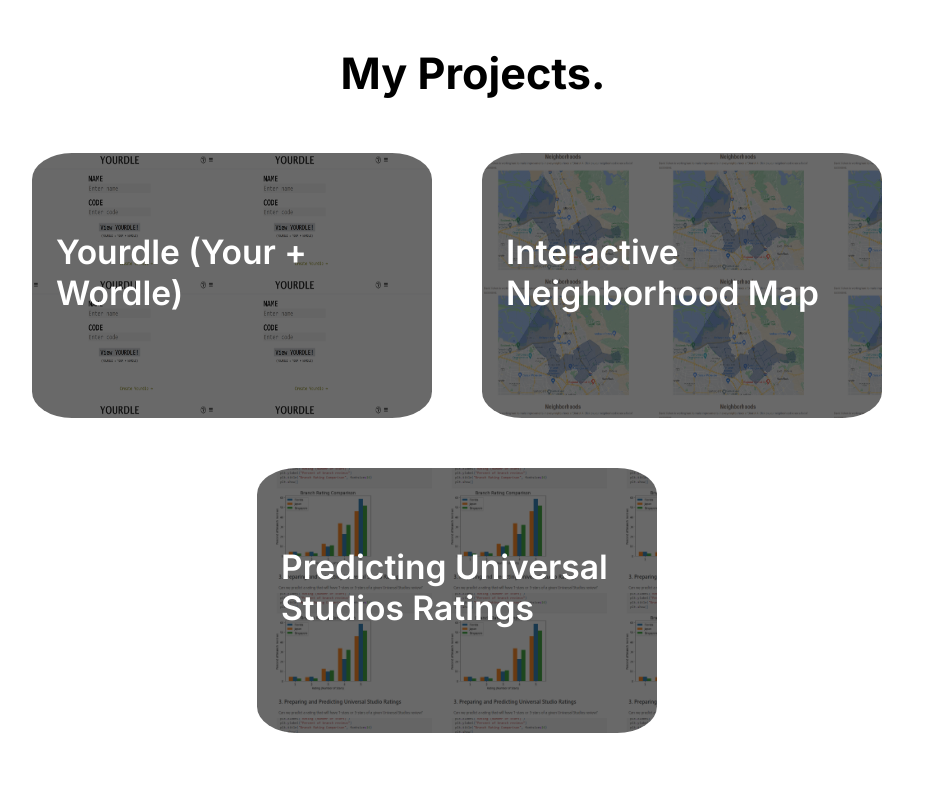
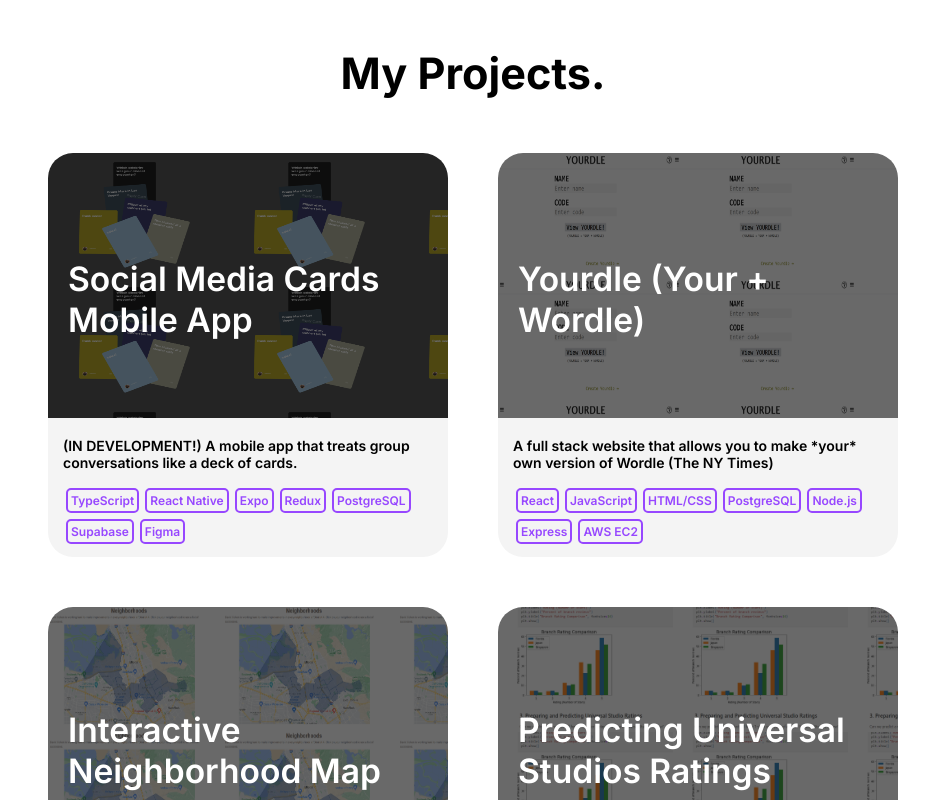
Before and after one commit to paolopedrigal/paolopedrigal.github.io, a React (Create React App) app: page / in a window 1280 px wide. Shown: the part 1300-2100 px from the top of the page, without its empty margins (167-1096 px from the left). Built offline with nearby package versions, Linux system fonts and the light colour scheme; a web font is replaced by a local one.

Commit message:
Include project descriptions

```diff
--- a/src/Projects/Project/Project.css
+++ b/src/Projects/Project/Project.css
@@ -1,52 +1,91 @@
 .project-container {
   position: relative;
+  width: 450px;
   margin: 25px;
+  display: flex;
+  flex-direction: column;
+  justify-content: center;
+  align-items: center;
+  transition: all 1s;
 }
 
 .project-pic {
+  width: 100%;
+  height: 250px;
+  height: auto;
   position: relative;
-  width: 450px;
-  height: 250px;
   background-size: 150px 150px;
   filter: brightness(0.4) contrast(90%);
   background-repeat: repeat;
-  border-radius: 10%;
-  transition: all 2s;
+  border-radius: 25px 25px 0px 0px;
 }
 
 .project-title {
   position: absolute;
   width: 50%;
-  top: 40%;
-  left: 2rem;
+  top: 10%;
   color: white;
   font-weight: 600;
+  z-index: 2;
+}
+
+.project-description {
+  background-color: #f4f4f4;
+  display: flex;
+  flex-direction: row;
+  flex-wrap: wrap;
+  justify-content: flex-start;
+  width: fit-content(450px);
+  height: auto;
+  padding: 5px 15px 10px 15px;
+  border-radius: 0px 0px 25px 25px;
+}
+
+.project-description-text {
+  font-weight: 600;
+  color: #000000;
+  font-size: 14px;
+}
+
+.project-description-skill {
+  border: solid;
+  border-width: 2px;
+  border-color: #9747ff;
+  padding: 3px;
+  color: #9747ff;
+  font-weight: 600;
+  border-radius: 5px;
+  font-size: 12px;
+  margin: 3px;
 }
 
 /* Mobile Devices */
 @media (min-width: 320px) {
+  .project-container {
+    width: 300px;
+  }
   .project-pic {
     width: 300px;
     height: 175px;
-    left: 12%;
     background-size: 175px 125px;
   }
   .project-title {
-    top: 23%;
-    left: 4rem;
     width: 90%;
+  }
+  .project-description {
+    width: fit-content(300px);
   }
 }
 
 /* Small screen - Desktop */
 @media (min-width: 480px) {
-  .project-pic {
-    height: 190px;
-  }
 }
 
 /* Medium size screen - Desktop */
 @media (min-width: 600px) {
+  .project-container {
+    width: 340px;
+  }
   .project-pic {
     width: 340px;
     height: 220px;
@@ -55,17 +94,26 @@
     top: 19%;
     font-size: 1.8rem;
   }
+  .project-description {
+    width: fit-content(340px);
+  }
 }
 
 /* Large screen - Desktop */
 @media (min-width: 1025px) {
+  .project-container {
+    width: 400px;
+  }
+
   .project-pic {
     width: 400px;
     height: 265px;
   }
   .project-title {
-    left: 4.5rem;
     font-size: 2.1rem;
+  }
+  .project-description {
+    width: fit-content(400px);
   }
 }
 
--- a/src/Projects/Project/Project.tsx
+++ b/src/Projects/Project/Project.tsx
@@ -3,27 +3,32 @@
 
 export default function Project(props: {
   title: string;
-  tech: string;
+  tech: string[];
   picFile: string;
   gitHubLink: string;
+  description: string;
 }) {
   const picPath: string = "/img/" + props.picFile;
 
   const [isHovered, setIsHovered] = useState(false);
 
-  const showTech = () => {
+  const hover = () => {
     setIsHovered(true);
   };
-  const unshowTech = () => {
+  const noHover = () => {
     setIsHovered(false);
   };
 
   return (
+    <div className="project-container">
+      {props.gitHubLink !== "" ? (
         <a
           href={props.gitHubLink}
-      target="_blank"
+          target={"_blank"}
           rel="noreferrer"
-      className="project-container"
+          onMouseEnter={hover}
+          onMouseLeave={noHover}
+          style={{ display: "flex", justifyContent: "center" }}
         >
           <div
             className="project-pic"
@@ -31,11 +36,31 @@
           ></div>
           <h2
             className="project-title"
-        onMouseEnter={showTech}
-        onMouseLeave={unshowTech}
+            style={isHovered ? { color: "#F9E110" } : { color: "#FFFFFF" }}
           >
-        {isHovered ? props.tech : props.title}
+            {props.title}
           </h2>
         </a>
+      ) : (
+        <div style={{ display: "flex", justifyContent: "center" }}>
+          <div
+            className="project-pic"
+            style={{ backgroundImage: `url(${picPath})` }}
+          ></div>
+          <h2
+            className="project-title"
+            style={isHovered ? { color: "#F9E110" } : { color: "#FFFFFF" }}
+          >
+            {props.title}
+          </h2>
+        </div>
+      )}
+      <div className="project-description">
+        <p className="project-description-text">{props.description}</p>
+        {props.tech.map((tech) => (
+          <p className="project-description-skill">{tech}</p>
+        ))}
+      </div>
+    </div>
   );
 }
--- a/src/Projects/Projects.css
+++ b/src/Projects/Projects.css
@@ -25,7 +25,7 @@
   flex-wrap: wrap;
   justify-content: center;
   align-items: center;
-  width: 80%;
+  width: 100%;
 
   /* Appearing animation */
   opacity: 0;
@@ -51,9 +51,6 @@
 @media (min-width: 600px) {
   .projects-heading {
     font-size: 2.2rem;
-  }
-  .project-items {
-    width: 90%;
   }
 }
 
--- a/src/Projects/Projects.tsx
+++ b/src/Projects/Projects.tsx
@@ -6,9 +6,10 @@
 interface ProjectObject {
   id: string;
   title: string;
-  tech: string;
+  tech: string[];
   picFile: string;
   gitHubLink: string;
+  description: string;
 }
 
 const projectsData: ProjectObject[] = require("./projects.json");
@@ -45,6 +46,7 @@
             tech={project.tech}
             picFile={project.picFile}
             gitHubLink={project.gitHubLink}
+            description={project.description}
           />
         ))}
       </div>
--- a/src/Projects/projects.json
+++ b/src/Projects/projects.json
@@ -1,23 +1,50 @@
 [
+  {
+    "id": "mask",
+    "title": "Social Media Cards Mobile App",
+    "tech": [
+      "TypeScript",
+      "React Native",
+      "Expo",
+      "Redux",
+      "PostgreSQL",
+      "Supabase",
+      "Figma"
+    ],
+    "picFile": "mask_project.png",
+    "gitHubLink": "",
+    "description": "(IN DEVELOPMENT!) A mobile app that treats group conversations like a deck of cards."
+  },
   {
     "id": "yourdle",
     "title": "Yourdle (Your + Wordle)",
-    "tech": "React, HTML/CSS, PostgreSQL, Node.js, Express, AWS EC2",
+    "tech": [
+      "React",
+      "JavaScript",
+      "HTML/CSS",
+      "PostgreSQL",
+      "Node.js",
+      "Express",
+      "AWS EC2"
+    ],
     "picFile": "yourdle_project.png",
-    "gitHubLink": "https://github.com/paolopedrigal/yourdle"
+    "gitHubLink": "https://github.com/paolopedrigal/yourdle",
+    "description": "A full stack website  that allows you to make *your* own version of Wordle (The NY Times)"
   },
   {
     "id": "map",
     "title": "Interactive Neighborhood Map",
-    "tech": "JavaScript, HTML, CSS, Python",
+    "tech": ["JavaScript", "HTML", "CSS", "Python"],
     "picFile": "neighborhoods_project.png",
-    "gitHubLink": "https://github.com/paolopedrigal/map"
+    "gitHubLink": "https://github.com/paolopedrigal/map",
+    "description": "Interactive map of neighborhoods in District 4 of San Jose, CA. Used in San Jose's District 4 City Councilmember 2024 election."
   },
   {
     "id": "universal-studios",
     "title": "Predicting Universal Studios Ratings",
-    "tech": "Python, pandas, NumPy, Matplotlib, NLTK",
+    "tech": ["Python", "pandas", "NumPy", "Matplotlib", "NLTK"],
     "picFile": "universal_studios_ratings.png",
-    "gitHubLink": "https://github.com/paolopedrigal/universal-studio-ratings"
+    "gitHubLink": "https://github.com/paolopedrigal/universal-studio-ratings",
+    "description": "Data analysis, natural language processing, and predictive ML model on a Universal Studios customer reviews dataset."
   }
 ]
```
Also changed, not shown: public/img/mask_project.png (added). Lines whose indentation alone changed are shown as unchanged.
